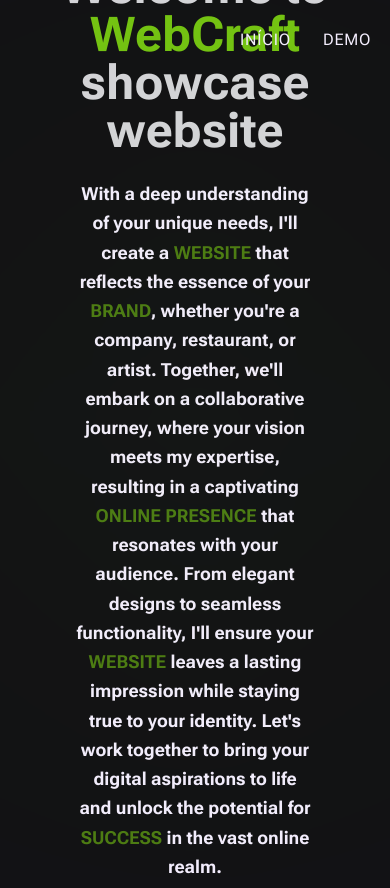
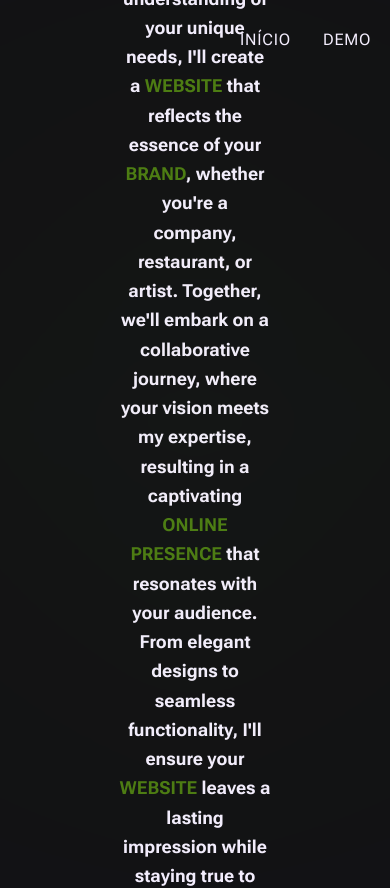
Before and after one commit to juicerq/Notes, a Next.js app in the folder web/: page / in a window 390 px wide. Shown: the top 888 px of the page. Built offline with nearby package versions, Linux system fonts and the light colour scheme; no server answers; a web font is replaced by a local one.

Commit message:
Update tailwind.config.js
media querry from min- to max-

```diff
--- a/web/tailwind.config.js
+++ b/web/tailwind.config.js
@@ -11,6 +11,22 @@ module.exports = {
     "./src/app/**/*.{js,ts,jsx,tsx,mdx}",
   ],
   theme: {
+    screens: {
+      '2xl': {'max': '1535px'},
+      // => @media (max-width: 1535px) { ... }
+
+      'xl': {'max': '1279px'},
+      // => @media (max-width: 1279px) { ... }
+
+      'lg': {'max': '1023px'},
+      // => @media (max-width: 1023px) { ... }
+
+      'md': {'max': '767px'},
+      // => @media (max-width: 767px) { ... }
+
+      'sm': {'max': '639px'},
+      // => @media (max-width: 639px) { ... }
+    },
     container: {
       center: true,
       padding: "2rem",
@@ -42,6 +58,7 @@ module.exports = {
         mainPalette: {
           text: "#f3edfd",
           bg: "#121215",
+          bgAlt: "#2C2C2C",
           primaryButton: '#74c313',
           secondaryButton: '#07010e',
           extra: '#253514',
@@ -50,6 +67,7 @@ module.exports = {
         previewPalette0: {
           text: "#e1ebf5",
           bg: "#050a0f",
+          bgAlt: "#2C2C2C",
           primaryButton: '#274e2e',
           secondaryButton: '#e0f0e3',
           extra: '#192A22',
```
